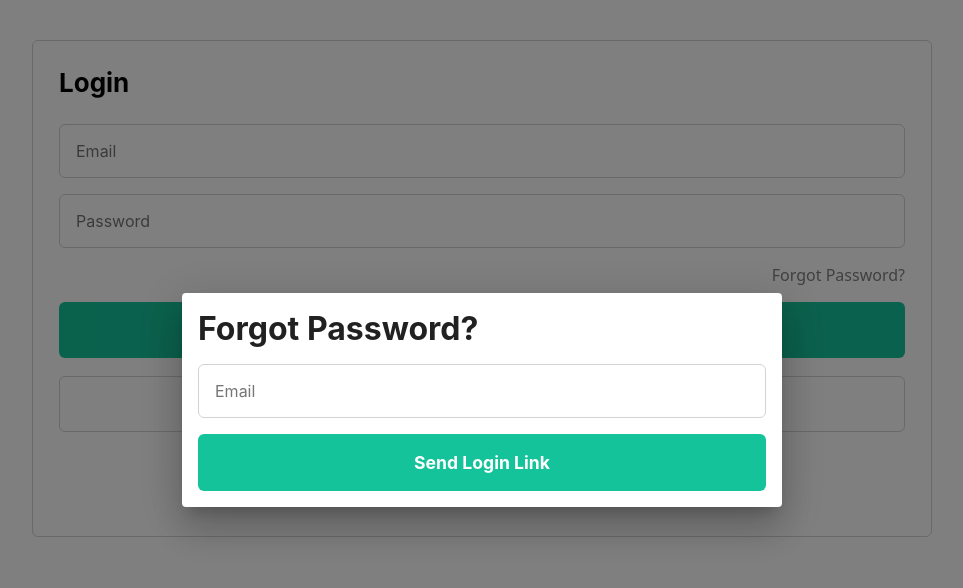
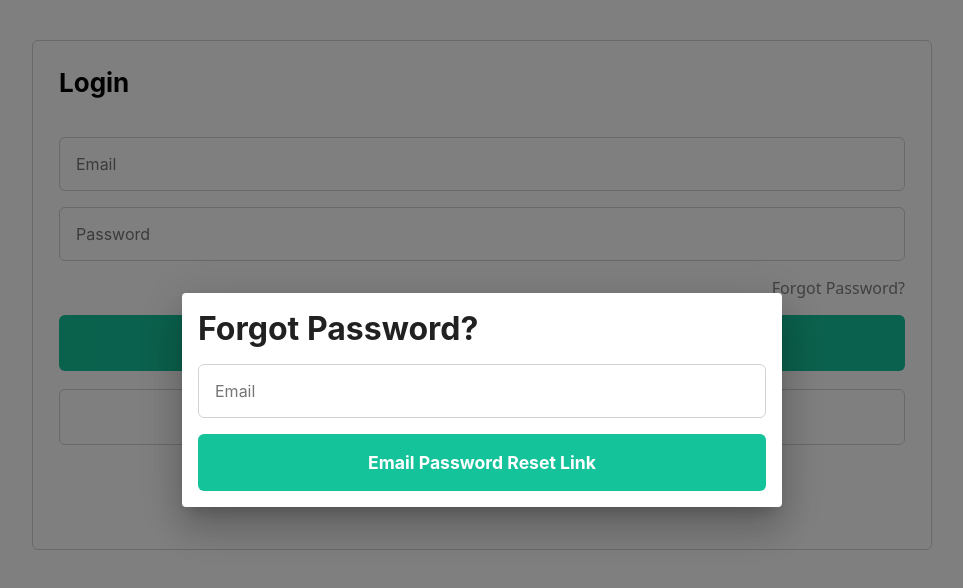
Before and after one commit to mhanna15/RecruiterDB, a React (Create React App) app: page / in a window 1280 px wide. Both pictures are taken after a click on the link "Forgot Password?". Shown: the top 588 px of the page, without its empty margins (158-1121 px from the left). Built offline with nearby package versions, Linux system fonts and the light colour scheme; no server answers.

Commit message:
small changes

```diff
--- a/src/App.css
+++ b/src/App.css
@@ -15,6 +15,7 @@ a {
   font-family: system-ui, -apple-system, BlinkMacSystemFont, 'Segoe UI', Roboto, Oxygen, Ubuntu, Cantarell, 'Open Sans',
     'Helvetica Neue', sans-serif;
   color: gray;
+  cursor: pointer;
 }
 a:hover {
   color: black;
--- a/src/pages/Landing/Landing.css
+++ b/src/pages/Landing/Landing.css
@@ -29,6 +29,7 @@
 .login-signup-link {
   font-weight: bold;
   color: #15c39a;
+  cursor: pointer;
 }
 
 .login-signup-text {
--- a/src/pages/Landing/Landing.tsx
+++ b/src/pages/Landing/Landing.tsx
@@ -69,11 +69,14 @@ const Landing = () => {
       <div className="login-field">
         <h1 className="login-title">Login</h1>
         {currentUser?.emailVerified === false && (
-          <Alert severity="info">
+          <Alert severity="info" style={{ marginBottom: '1em' }}>
             An account verification email has been sent to {currentUser.email}. Please click the link in the email and
             then login using your new account (may be in spam)
           </Alert>
         )}
+        <Collapse in={forgotPasswordLinkSent} style={{ marginBottom: '1em' }}>
+          <Alert severity="info">A password reset email has been sent to {forgotPasswordEmail}. (may be in spam)</Alert>
+        </Collapse>
         <input type="email" placeholder="Email" onChange={(e) => setEmail(e.target.value)} value={email} />
         <input type="password" placeholder="Password" onChange={(e) => setPassword(e.target.value)} value={password} />
         <a
@@ -92,9 +95,6 @@ const Landing = () => {
             Sign Up
           </a>
         </p>
-        <Collapse in={forgotPasswordLinkSent}>
-          <Alert severity="info">A password reset email has been sent to {forgotPasswordEmail}. (may be in spam)</Alert>
-        </Collapse>
         <Dialog open={forgotPasswordPopup} onClose={() => setForgotPasswordPopup(false)} fullWidth={true}>
           <div className="form">
             <h1 className="form-title">Forgot Password?</h1>
@@ -105,7 +105,7 @@ const Landing = () => {
               type="email"
             />
             <button className="submit-button" onClick={handleForgotPassword}>
-              Send Login Link
+              Email Password Reset Link
             </button>
           </div>
         </Dialog>
```
